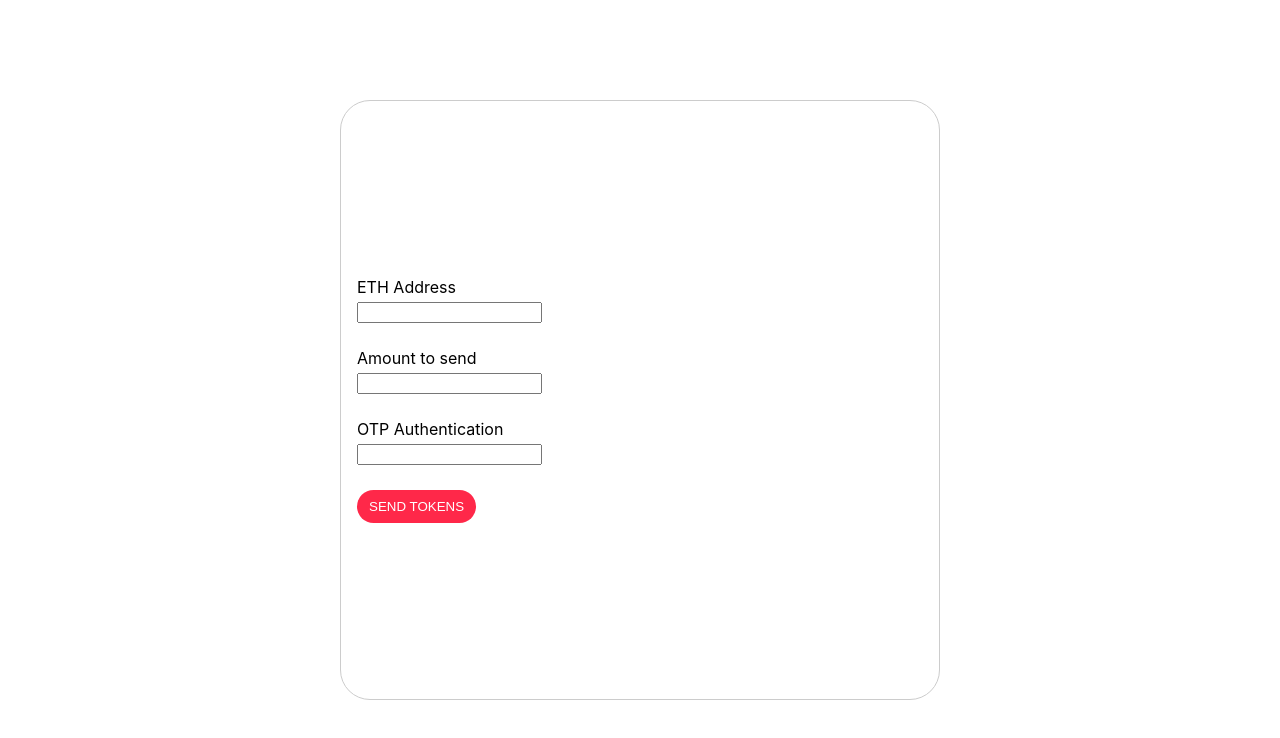
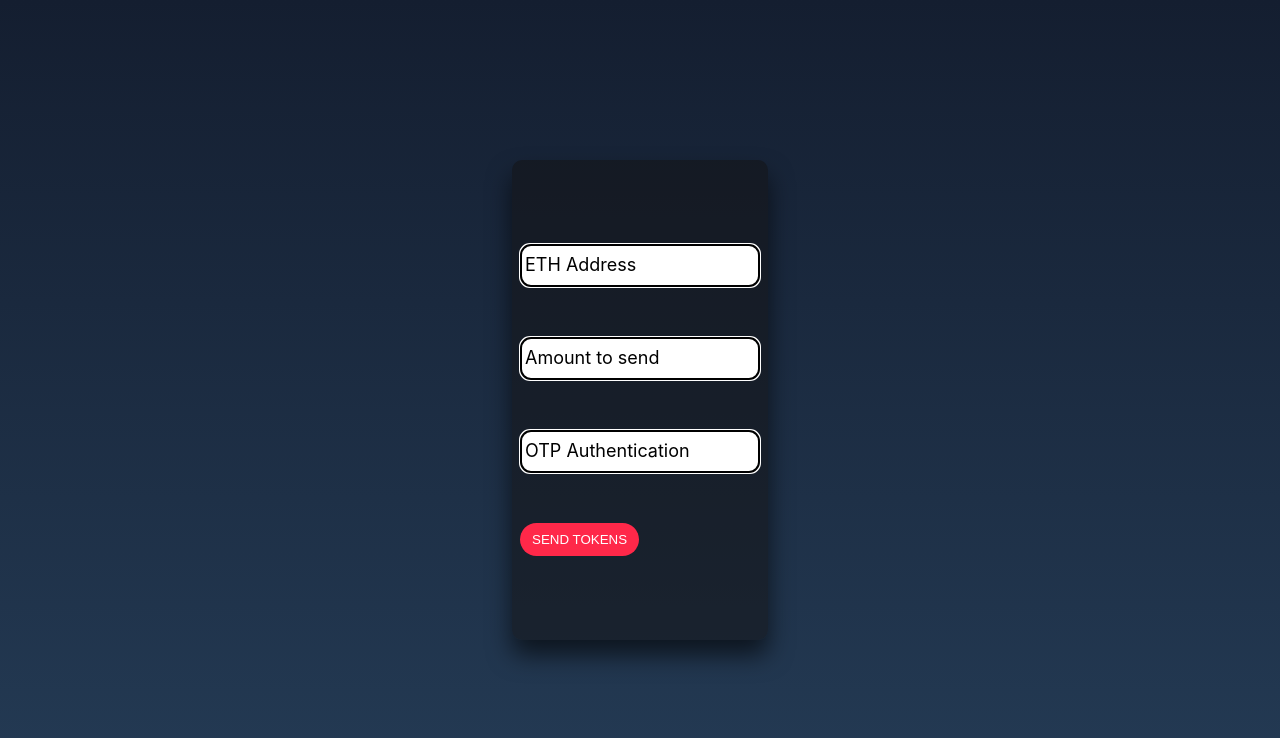
Before and after one commit to ngchinchia/FancyForm, a React (Create React App) app: page / in a window 1280 px wide. Shown: the top 738 px of the page. Built offline with nearby package versions, Linux system fonts and the light colour scheme.

Commit message:
changed ui

```diff
--- a/package.json
+++ b/package.json
@@ -34,5 +34,8 @@
       "last 1 firefox version",
       "last 1 safari version"
     ]
+  },
+  "devDependencies": {
+    "@babel/plugin-proposal-private-property-in-object": "^7.21.11"
   }
 }
--- a/src/component/Form.js
+++ b/src/component/Form.js
@@ -18,18 +18,19 @@ const Form = () => {
   return (
     <div className="main-container">
       <form onSubmit={handleSubmit}>
-        <div className="form-container">
-          <label htmlFor="input-address">ETH Address</label>
+      <div className="form-container">
+        <div className="input-box">
           <input
             type="text"
             id="input-address"
             value={ethAddress}
-            onChange={(e) => setEthAddress(e.target.value)
-            }
+            onChange={(e) => setEthAddress(e.target.value)}
             className="input-field"
           />
+          <span className="place-holder">ETH Address</span>
+        </div>
 
-          <label htmlFor="input-amount">Amount to send</label>
+        <div className="input-box">
           <input
             type="text"
             id="input-amount"
@@ -37,8 +38,10 @@ const Form = () => {
             onChange={(e) => setAmountToSend(e.target.value)}
             className="input-field"
           />
+          <span className="place-holder">Amount to send</span>
+        </div>
 
-          <label htmlFor="input-otp">OTP Authentication</label>
+        <div className="input-box">
           <input
             type="number"
             id="input-otp"
@@ -46,9 +49,15 @@ const Form = () => {
             onChange={(e) => setOtp(e.target.value)}
             className="input-field"
           />
+          <span className="place-holder">OTP Authentication</span>
+        </div>
 
-          <button type="submit" className="send-token-button">SEND TOKENS</button>
+        <div className="input-box">
+        <button type="submit" className="send-token-button">
+          SEND TOKENS
+        </button>
         </div>
+      </div>
       </form>
     </div>
   );
--- a/src/component/FormStyle.css
+++ b/src/component/FormStyle.css
@@ -1,32 +1,74 @@
-.main-container{
+*,
+*::before,
+*::after {
+  box-sizing: border-box;
+}
+
+
+.main-container {
   display: flex;
   justify-content: center;
   align-items: center;
   height: 100vh;
+  background: linear-gradient(#141e30, #243b55);
+
+}
+
+
+.form-container {
+  display: flex;
+  flex-direction: column;
+  justify-content: center;
+  align-items: center;
+  height: 60vh;
+  width: 20vw;
+  box-sizing: border-box;
+  box-shadow: 0 15px 25px rgba(0,0,0,.6);
+  border-radius: 10px;
+  background: rgba(18, 17, 17, 0.5);
+
+
+}
+
+
+.input-box {
+  position: relative;
+  width: 250px;
+  padding: 25px 5px;
+}
+
+.input-field {
+  width: 100%;
+  padding: 10px;
+  border: 1px solid rgba(255, 255, 255, 0.25);
+  outline:auto;
+  border-radius: 10px;
+  font-size: large;
   color: black;
 
 }
 
-.form-container {
-  align-items: flex-start;
-  justify-content: center;
-  width: 600px;
-  height: 600px;
-  padding: 1rem;
-  box-sizing: border-box;
-  border-radius: 30px;
-  border: 1px solid #ccc;
-  display:flex;
-  flex-direction: column;
-  gap: 5px;
+.place-holder {
+  position: absolute;
+  left: 0;
+  padding: 10px;
+  pointer-events: none;
+  font-size: large;
+  color: black;
+}
+
+
+.input-field:focus+.place-holder {
+  color: #00dfc4;
+  transform: translateY(-40px);
+  border-left: 1px solid #00dfc4;
+
 
 }
 
-.input-field {
-  margin-bottom: 20px;
-}
 
-.send-token-button{
+
+.send-token-button {
   border: none;
   padding: 9px 12px;
   background: #FF2849;
@@ -34,6 +76,6 @@
   border-radius: 30px;
 }
 
-.send-token-button:hover{
+.send-token-button:hover {
   background-color: #E52441;
 }
```
Also changed, not shown: 1 other file (tests, documents, lock files or other folders).
